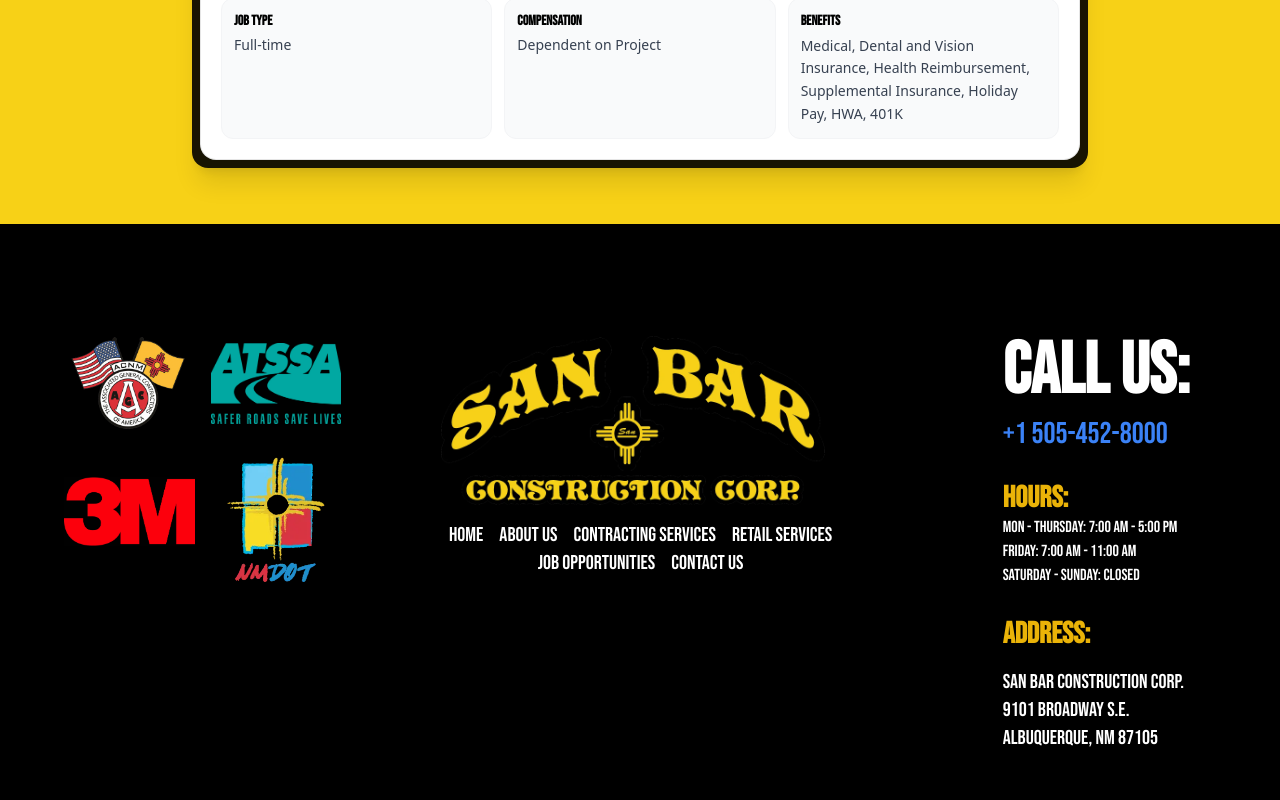
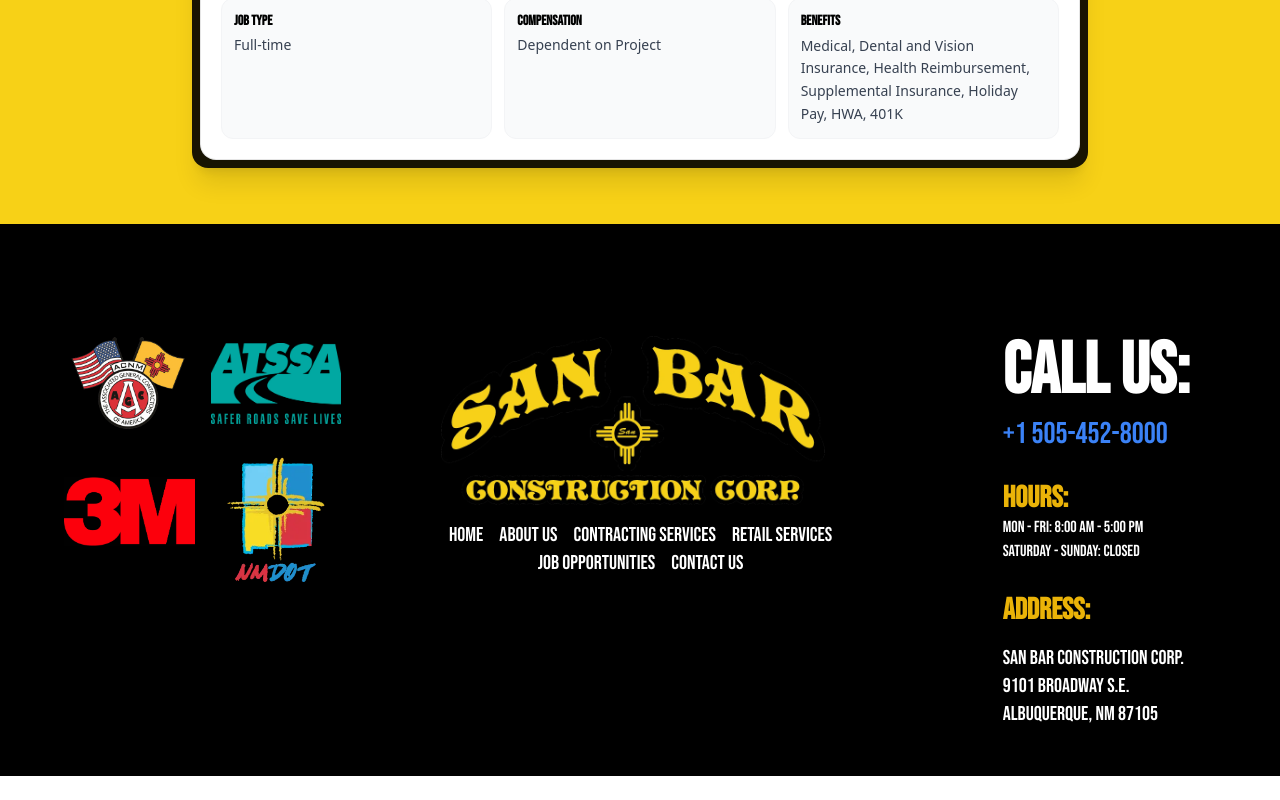
Before and after one commit to JoedyMcconn/SANBARCC, a Next.js app in the folder frontend/: page /job-opportunities in a window 1280 px wide. Shown: the part 4838-5638 px from the top of the page. After the commit the page ends 5614 px from the top, so only its background shows below. Built offline with nearby package versions, Linux system fonts and the light colour scheme.

Commit message:
changing company hours in footer

```diff
--- a/frontend/src/app/shared/Footer/Footer.tsx
+++ b/frontend/src/app/shared/Footer/Footer.tsx
@@ -39,8 +39,7 @@ export default function Footer() {
                     <p className="text-2xl lg:text-3xl mt-7 text-yellow-500">
                         <strong>Hours:</strong>
                     </p>
-                    <p>Mon - Thursday: 7:00 AM - 5:00 PM</p>
-                    <p>Friday: 7:00 AM - 11:00 AM</p>
+                    <p>Mon - Fri: 8:00 AM - 5:00 PM</p>
                     <p>Saturday - Sunday: Closed</p>
                     <p className="text-2xl lg:text-3xl mt-7 text-yellow-500">
                         <strong>Address:</strong>
```
